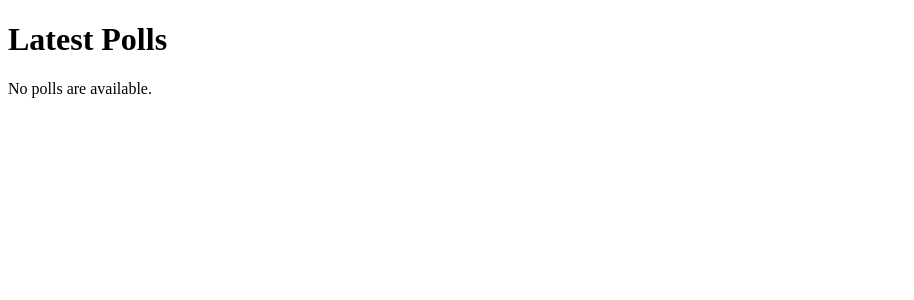
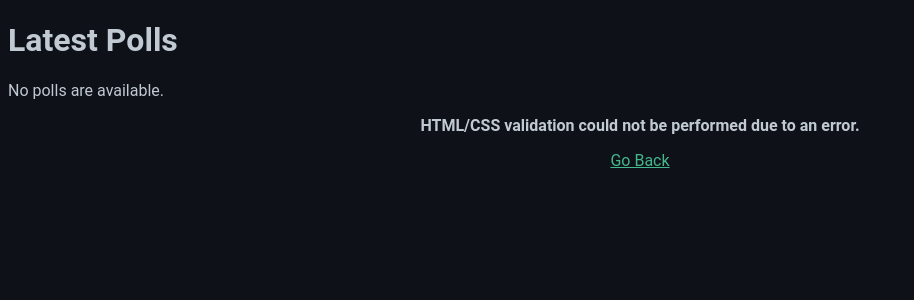
Before and after one commit to Penrosian/py, a Django app: page /polls/ in a window 1280 px wide. Shown: the top 300 px of the page, without its empty margins (0-914 px from the left). Run offline with Django 5.2, Linux system fonts and the light colour scheme; data that the repository does not hold is empty.

Commit message:
Add static files

```diff
--- /dev/null
+++ b/djlearn/polls/static/polls/init.js
@@ -0,0 +1,189 @@
+
+function init() {
+    const loc = window.location.href;
+    const isLocalFile = loc.startsWith("file://");
+
+    // Check if the document has a valid doctype
+    let hasValidDoctype = checkDoctype();
+
+    if (!hasValidDoctype) {
+        console.warn("Warning: This document does not have a <!DOCTYPE html> declaration.");
+        addWarningFooter();
+    }
+
+    if (isLocalFile) {
+        // Local file case: Include the DOCTYPE manually if necessary
+        const pageContent = `<!DOCTYPE html>\n` + document.documentElement.outerHTML;
+
+        fetch("https://validator.w3.org/nu/?out=json", {
+            method: "POST",
+            headers: {
+                "Content-Type": "text/html; charset=utf-8"
+            },
+            body: pageContent
+        })
+        .then(response => response.json())
+        .then(data => {
+            renderValidationResults(data);
+        })
+        .catch(error => {
+            console.warn(error);
+            renderErrorFooter();
+        });
+
+    } else {
+        // Hosted file case: Use URL-based validation
+        fetch("https://validator.w3.org/nu/?out=json&doc=" + encodeURIComponent(loc), {
+            method: "GET"
+        })
+        .then(response => response.json())
+        .then(data => {
+            renderValidationResults(data);
+            console.log(data);
+        })
+        .catch((error, data) => {
+            console.warn(error);
+            renderErrorFooter();
+        });
+    }
+}
+
+// Function to check if the document has a valid <!DOCTYPE html>
+function checkDoctype() {
+    if (document.doctype) {
+        // Check if the name of the doctype is "html" (case-insensitive)
+        return document.doctype.name.toLowerCase() === "html";
+    }
+    return false;
+}
+
+// Helper function to add a warning to the footer if <!DOCTYPE html> is missing
+function addWarningFooter() {
+    let footer = document.querySelector('footer');
+    if (!footer) {
+        footer = document.createElement('footer');
+        document.body.appendChild(footer);
+    }
+    footer.innerHTML += `<div id="doctype-warning"><p><strong>Warning: The document is missing a <!DOCTYPE html> declaration. Validation results may not be accurate.</strong></p></div>`;
+}
+
+// Helper function to render validation results
+function renderValidationResults(data) {
+    console.log(data);
+    let isHTMLValid = data.messages.length === 0;
+
+    let ValidatorHTML = `<div id="htmlcss"><p><strong>HTML/CSS`;
+    if (!isHTMLValid) {
+        ValidatorHTML += " NOT";
+    }
+    ValidatorHTML += ` Valid!</strong></p>`;
+    if(window.location.href.startsWith("file://")) {
+        if(window.location.href.split("/").length <= 8) {
+            ValidatorHTML += `
+            <p>
+                <a id="vLink1" href="https://validator.w3.org/check?uri=${window.location.href}">Validate HTML</a> |
+                <a id="vLink2" href="https://jigsaw.w3.org/css-validator/validator?uri=${window.location.href}?profile=css3">Validate CSS</a> |
+                <a id="vLink3" href="index.html">Go Back</a>
+            </p>
+        `;
+        } else {
+            ValidatorHTML += `
+            <p>
+                <a id="vLink1" href="https://validator.w3.org/check?uri=${window.location.href}">Validate HTML</a> |
+                <a id="vLink2" href="https://jigsaw.w3.org/css-validator/validator?uri=${window.location.href}?profile=css3">Validate CSS</a> |
+                <a id="vLink3" href="../">Go Back</a>
+            </p>
+        `;
+        }
+    } else {
+        if(window.location.href.split("/").length <= 4) {
+            ValidatorHTML += `
+            <p>
+                <a id="vLink1" href="https://validator.w3.org/check?uri=${window.location.href}">Validate HTML</a> |
+                <a id="vLink2" href="https://jigsaw.w3.org/css-validator/validator?uri=${window.location.href}?profile=css3">Validate CSS</a> |
+                <a id="vLink3" href="index.html">Go Back</a>
+            </p>
+        `;
+        } else {
+            ValidatorHTML += `
+            <p>
+                <a id="vLink1" href="https://validator.w3.org/check?uri=${window.location.href}">Validate HTML</a> |
+                <a id="vLink2" href="https://jigsaw.w3.org/css-validator/validator?uri=${window.location.href}?profile=css3">Validate CSS</a> |
+                <a id="vLink3" href="../">Go Back</a>
+            </p>
+        `;
+        }
+    }
+
+    if(window.location.href.startsWith("file://") || window.location.href.startsWith("http://localhost") && !isHTMLValid && data['messages'][0]['type'] != 'non-document-error') {
+        ValidatorHTML += `<p>There might be multiple errors. Here is the first one:</p>
+        <table>
+        <thead>
+        <tr>
+        <th>Code</th>
+        <th>Error Description</th>
+        </tr>
+        </thead>
+        <tbody>
+        <tr>
+        <td><code>${data['messages'][0]['extract'].replaceAll('&', '&amp;').replaceAll('<', '&lt;').replaceAll('>', '&gt;').replaceAll('"', '&quot;').replaceAll("'", '&#039;')}</code></td>
+        <td>` + data['messages'][0]['message'] + `</td>
+        </tr>
+        </tbody>
+        </table>`
+    } else if(data['messages'][0]['type'] == 'non-document-error') {
+        ValidatorHTML += `<p>Validation could not be performed due to an error: ` + data['messages'][0]['message'] + `</p>`;
+    }
+
+    let footer = document.querySelector('footer');
+    if (!footer) {
+        footer = document.createElement('footer');
+        document.body.appendChild(footer);
+    }
+    footer.innerHTML += ValidatorHTML;
+}
+
+// Helper function to render an error message in the footer
+function renderErrorFooter() {
+    let footer = document.querySelector('footer');
+    if (!footer) {
+        footer = document.createElement('footer');
+        document.body.appendChild(footer);
+    }
+    if(window.location.href.startsWith("file://")) {
+        if(window.location.href.split("/").length <= 8) {
+            footer.innerHTML += `
+            <div id="htmlcss">
+                <p><strong>HTML/CSS validation could not be performed due to an error.</strong></p>
+            </div>
+        `;
+        } else {
+            footer.innerHTML += `
+            <div id="htmlcss">
+                <p><strong>HTML/CSS validation could not be performed due to an error.</strong></p>
+                <a id="vLink3" href="../">Go Back</a>
+            </div>
+        `;
+        }
+    } else {
+        if(window.location.href.split("/").length <= 4) {
+            footer.innerHTML += `
+            <div id="htmlcss">
+                <p><strong>HTML/CSS validation could not be performed due to an error.</strong></p>
+            </div>
+        `;
+        } else {
+            footer.innerHTML += `
+            <div id="htmlcss">
+                <p><strong>HTML/CSS validation could not be performed due to an error.</strong></p>
+                <a id="vLink3" href="../">Go Back</a>
+            </div>
+        `;
+        }
+    }
+}
+
+
+
+// Call the init function when the DOM is fully loaded
+document.addEventListener('DOMContentLoaded', init);
--- /dev/null
+++ b/djlearn/polls/static/polls/styles.css
@@ -0,0 +1,15 @@
+body {
+    background-color: #0e1117;
+    color: #c1cad2;
+    font-family: "Roboto", sans-serif;
+}
+a {
+    color: #44b78b;
+}
+
+#htmlcss {
+    padding: 0px;
+    margin: 0px;
+    text-align: center;
+    width: 100%;
+}
--- a/djlearn/polls/templates/polls/detail.html
+++ b/djlearn/polls/templates/polls/detail.html
@@ -4,6 +4,9 @@
         <meta charset="UTF-8">
         <meta name="viewport" content="width=device-width, initial-scale=1.0">
         <title>Poll {{ question.id }}</title>
+        {% load static %}
+        <link rel="stylesheet" type="text/css" href="{% static 'polls/styles.css' %}">
+        <script src="{% static 'polls/init.js' %}"></script>
     </head>
     <body>
         <form method="post" action="{% url 'polls:vote' question.id %}">
--- a/djlearn/polls/templates/polls/index.html
+++ b/djlearn/polls/templates/polls/index.html
@@ -4,6 +4,9 @@
         <meta charset="UTF-8">
         <meta name="viewport" content="width=device-width, initial-scale=1.0">
         <title>Polls</title>
+        {% load static %}
+        <link rel="stylesheet" type="text/css" href="{% static 'polls/styles.css' %}">
+        <script src="{% static 'polls/init.js' %}"></script>
     </head>
     <body>
         <h1>Latest Polls</h1>
--- a/djlearn/polls/templates/polls/results.html
+++ b/djlearn/polls/templates/polls/results.html
@@ -4,6 +4,9 @@
         <title>Poll Results</title>
         <meta charset="UTF-8">
         <meta name="viewport" content="width=device-width, initial-scale=1.0">
+        {% load static %}
+        <link rel="stylesheet" type="text/css" href="{% static 'polls/styles.css' %}">
+        <script src="{% static 'polls/init.js' %}"></script>
     </head>
     <body>
         <h1>Poll {{ question.id }} Results</h1>
--- a/djlearn/polls/templates/polls/template.html
+++ b/djlearn/polls/templates/polls/template.html
@@ -4,6 +4,9 @@
         <title>template</title>
         <meta charset="UTF-8">
         <meta name="viewport" content="width=device-width, initial-scale=1.0">
+        {% load static %}
+        <link rel="stylesheet" type="text/css" href="{% static 'polls/styles.css' %}">
+        <script src="{% static 'polls/init.js' %}"></script>
     </head>
     <body>
 
```
Lines whose indentation alone changed are shown as unchanged.
